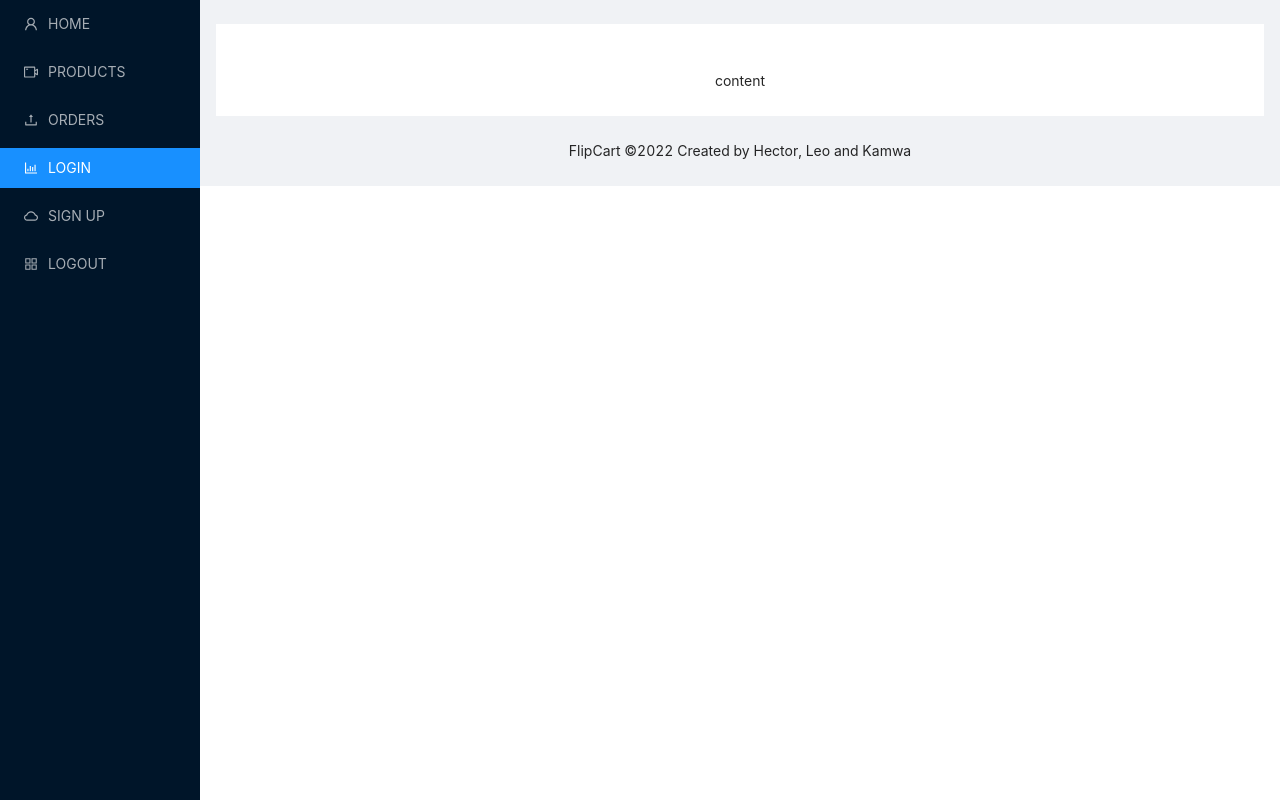
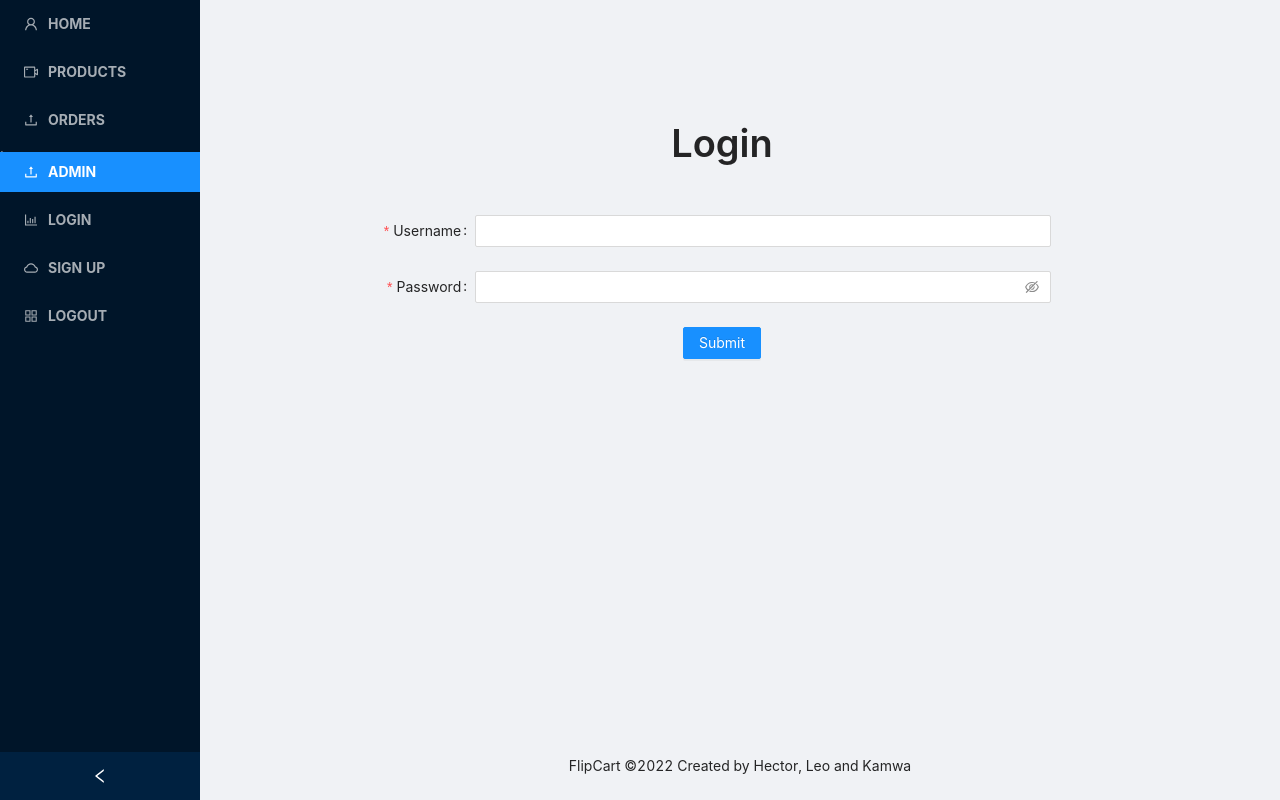
Before and after one commit to Hector096/FlipCart, a React (Create React App) app: page /login in a window 1280 px wide. Built offline with nearby package versions, Linux system fonts and the light colour scheme; what react-alert-template-basic would draw is missing.

Commit message:
add login component

```diff
--- a/src/App.js
+++ b/src/App.js
@@ -5,6 +5,7 @@ import { useLocation } from 'react-router-dom';
 import { Layout } from 'antd';
 import { clearMessage } from './redux/action/message';
 import Sidebar from './component/Sidebar';
+import Login from './component/Login';
 
 function App() {
   const dispatch = useDispatch();
@@ -12,19 +13,17 @@ function App() {
     Content, Footer,
   } = Layout;
   const location = useLocation();
+
   useEffect(() => {
     dispatch(clearMessage()); // clear message when changing location
   }, [dispatch, location]);
+
   return (
-    <Layout hasSider>
+    <Layout style={{ minHeight: '100vh' }}>
       <Sidebar />
-      <Layout className="site-layout" style={{ marginLeft: 200 }}>
+      <Layout>
         <Content style={{ margin: '24px 16px 0', overflow: 'initial' }}>
-          <div className="site-layout-background" style={{ padding: 24, textAlign: 'center' }}>
-
-            <br />
-            content
-          </div>
+          <Login />
         </Content>
         <Footer style={{ textAlign: 'center' }}>FlipCart ©2022 Created by Hector, Leo and Kamwa</Footer>
       </Layout>
--- a/src/component/Login.jsx
+++ b/src/component/Login.jsx
@@ -1,7 +1,118 @@
-import React from 'react'
+import React, { useState } from 'react';
+import {
+  Form, Input, Button, Typography,
+} from 'antd';
+import { useAlert } from 'react-alert';
+import { useDispatch, useSelector } from 'react-redux';
+// import { login } from '../redux/action/auth';
 
 export default function Login() {
+
+  const { Title } = Typography;
+  const [loading, setLoading] = useState(false);
+  // const { message } = useSelector(state => state.message);
+  const alert = useAlert();
+  const dispatch = useDispatch();
+  const onFinish = (values) => {
+    setLoading(true);
+    if (values) {
+      console.log(values);
+      // dispatch(login(values.username, values.password))
+      //   .then(() => {
+      //     setLoading(false);
+      //     alert.show('You are logged in', {
+      //       type: 'success',
+      //       timeout: 5000,
+      //     });
+      //   })
+      //   .catch(() => {
+      //     setLoading(false);
+      //   });
+    } else {
+      setLoading(false);
+    }
+  };
+
+  const formItemLayout = {
+    labelCol: {
+      xs: {
+        span: 24,
+      },
+      sm: {
+        span: 6,
+      },
+    },
+    wrapperCol: {
+      xs: {
+        span: 24,
+      },
+      sm: {
+        span: 14,
+      },
+      lg: {
+        offset: 0,
+      },
+    },
+  };
+
   return (
-    <div>Login</div>
+    <div className="container mt-5 pt-5 pe-5">
+      <Title className="text-center mb-5">Login</Title>
+      {/* eslint-disable-next-line */}
+      <Form {...formItemLayout}
+        name="login"
+        onFinish={onFinish}
+        autoComplete="off"
+        className="d-flex flex-column align-items-center"
+      >
+        {/* {message && (
+        <div className="form-group">
+          <div className="alert alert-danger" role="alert">
+            {message}
+          </div>
+        </div>
+        )} */}
+        <Form.Item
+          label="Username"
+          name="email"
+          style={{
+            width: '100%',
+          }}
+          rules={[
+            {
+              required: true,
+              message: 'Please input your username!',
+            },
+          ]}
+        >
+          <Input />
+        </Form.Item>
+
+        <Form.Item
+          label="Password"
+          name="password"
+          style={{
+            width: '100%',
+          }}
+          rules={[
+            {
+              required: true,
+              message: 'Please input your password!',
+            },
+          ]}
+        >
+          <Input.Password />
+        </Form.Item>
+
+        <Form.Item>
+          <Button htmlType="submit" disabled={loading} type="primary">
+            {loading && (
+            <span className="spinner-border spinner-border-sm" />
+            )}
+            <span>  Submit</span>
+          </Button>
+        </Form.Item>
+      </Form>
+    </div>
   )
 }
--- a/src/component/Sidebar.jsx
+++ b/src/component/Sidebar.jsx
@@ -1,4 +1,4 @@
-import React from 'react'
+import React, {useState} from 'react'
 import {
     AppstoreOutlined,
     BarChartOutlined,
@@ -11,18 +11,21 @@ import {
 
 
 export default function Sidebar() {
+  const [collapsed,setCollaped] = useState(false)
 
     const { Sider } = Layout;
+
+    const onCollapse = collapsed => {
+      setCollaped(collapsed);
+    };
   return (
     <Sider
-    style={{
-      overflow: 'auto',
-      height: '100vh',
-      position: 'fixed',
-      left: 0,
-      top: 0,
-      bottom: 0,
+    collapsible collapsed={collapsed} onCollapse={onCollapse}
+    breakpoint="lg"
+    onBreakpoint={() => {
+      setCollaped(false);
     }}
+
   >
     <div className="logo" />
     <Menu theme="dark" mode="inline" defaultSelectedKeys={['4']}>
@@ -34,14 +37,17 @@ export default function Sidebar() {
       </Menu.Item>
       <Menu.Item className="fw-bold" key="3" icon={<UploadOutlined />}>
        ORDERS
+      </Menu.Item>.
+      <Menu.Item className="fw-bold" key="4" icon={<UploadOutlined />}>
+       ADMIN
       </Menu.Item>
-      <Menu.Item className="fw-bold" key="4" icon={<BarChartOutlined />}>
+      <Menu.Item className="fw-bold" key="5" icon={<BarChartOutlined />}>
         LOGIN
       </Menu.Item>
-      <Menu.Item className="fw-bold" key="5" icon={<CloudOutlined />}>
+      <Menu.Item className="fw-bold" key="6" icon={<CloudOutlined />}>
        SIGN UP
       </Menu.Item>
-      <Menu.Item className="fw-bold" key="6" icon={<AppstoreOutlined />}>
+      <Menu.Item className="fw-bold" key="7" icon={<AppstoreOutlined />}>
         LOGOUT
       </Menu.Item>
     </Menu>
--- a/src/index.js
+++ b/src/index.js
@@ -6,6 +6,7 @@ import { Provider } from 'react-redux';
 import AlertTemplate from 'react-alert-template-basic';
 import store from './redux/store';
 import 'antd/dist/antd.min.css';
+import 'bootstrap/dist/css/bootstrap.min.css';
 import './index.css';
 import App from './App';
 import reportWebVitals from './reportWebVitals';
```
Also changed, not shown: src/component/Signup.jsx (added, +116 -0 lines), 1 other file (tests, documents, lock files or other folders).
